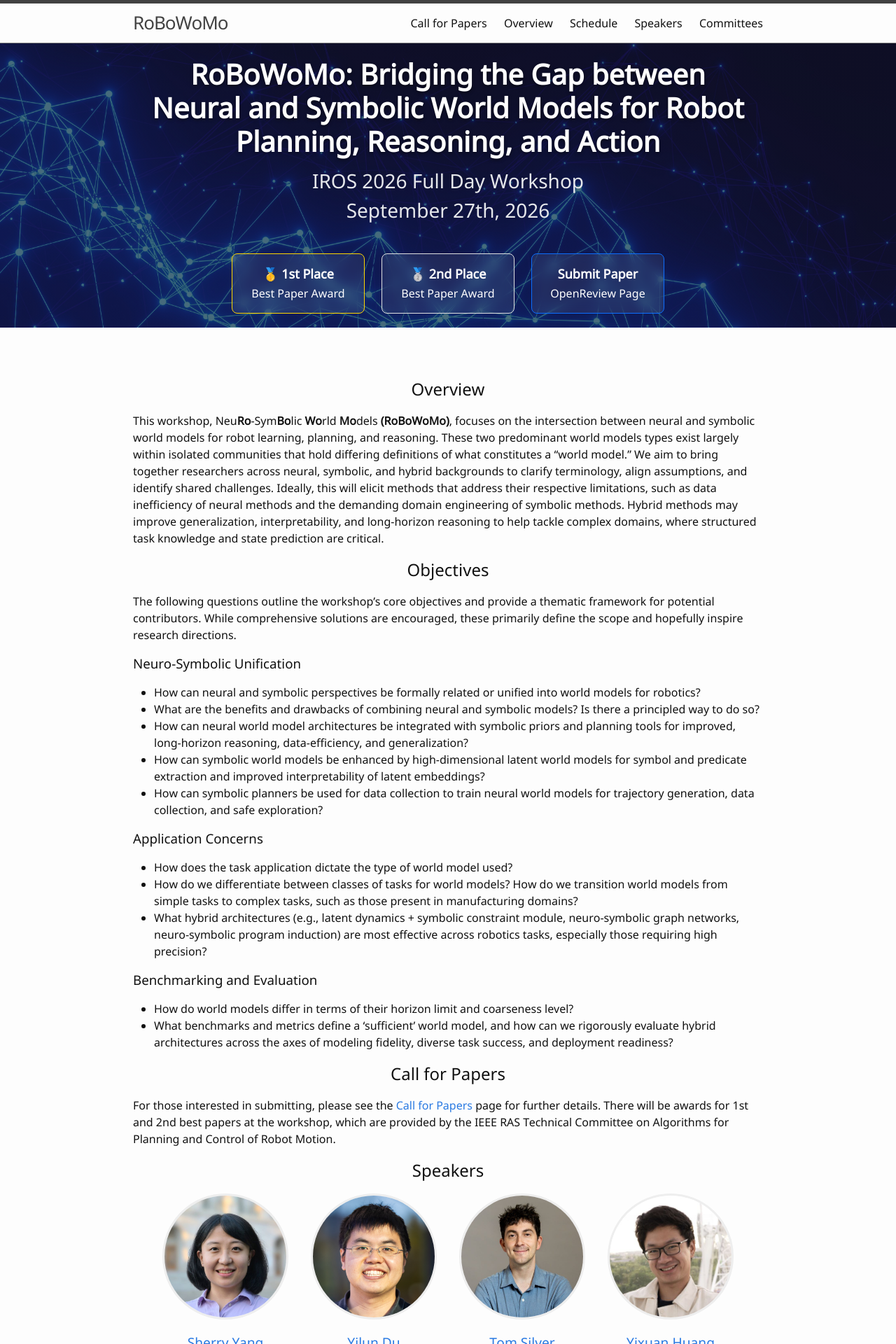
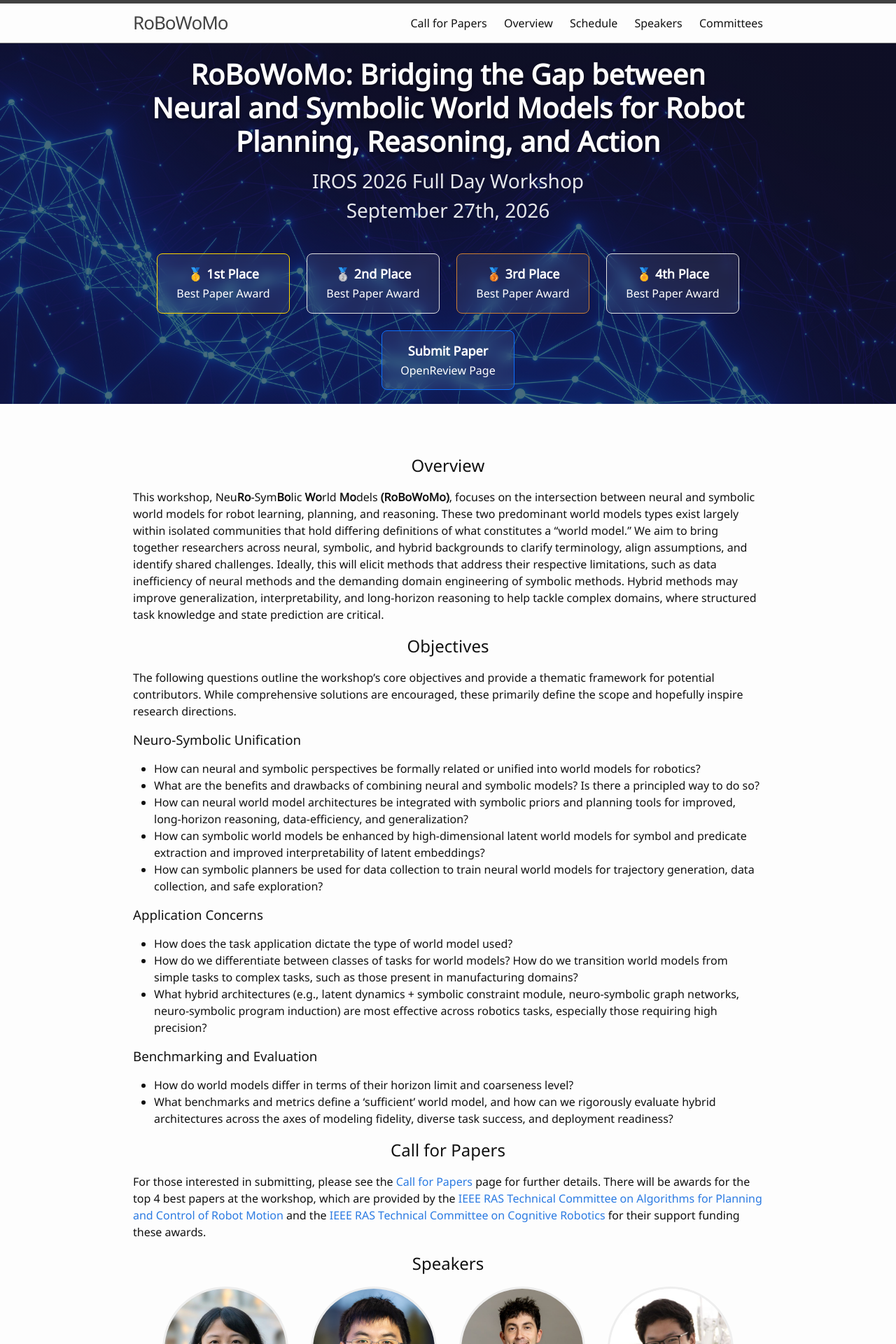
Before and after one commit to worldmodelworkshop/worldmodelworkshop.github.io, a Jekyll site: the page built from index.md, in a window 1280 px wide. Shown: the top 1920 px of the page at 70% size. Built offline with Jekyll 4.4.1, drawn with Linux system fonts in a browser that asks for light colours; some of the changed text lies outside the part shown.

Commit message:
Update sponsor and best paper awards

```diff
--- a/_includes/cfp.html
+++ b/_includes/cfp.html
@@ -29,7 +29,7 @@ We solicit submissions themes in two formats
 **Submission Portal:** Please submit your manuscripts via OpenReview: <a href="https://openreview.net/group?id=IEEE.org/IROS/2026/Workshop/RoBoWoMo#tab-your-consoles">RoBoWoMo Submission</a>.
 
 <h2>Best Paper Awards</h2>
-We will award the 1st and 2nd best papers at the workhop $300 and $200 respectively. These awards can be used to cover expenses for transportation, accomodation, and meals not covered by the conference. Awardees can claim the awards as travel reimbursement through the IEEE Concur system. We thank the IEEE RAS Technical Committee on Algorithms for Planning and Control of Robot Motion for their support funding these awards.
+We will award the top 4 papers at the workshop the following amounts: $300 (1st), $200 (2nd), $150 (3rd), and $100 (4th). These awards can be used to cover expenses for transportation, accomodation, and meals not covered by the conference. Awardees can claim the awards as travel reimbursement through the IEEE Concur system. We thank the <a href="https://www.ieee-ras.org/algorithms-for-planning-and-control-of-robot-motion/">IEEE RAS Technical Committee on Algorithms for Planning and Control of Robot Motion</a> and the <a href="https://www.ieee-ras.org/cognitive-robotics/">IEEE RAS Technical Committee on Cognitive Robotics</a> for their support funding these awards.
 
 <h2>Important Dates</h2>
 To accommodate travel needs (such as visas and funding arrangements), we offer an early submission deadline in addition to the regular (late) one.
--- a/_includes/sponsors.html
+++ b/_includes/sponsors.html
@@ -9,7 +9,23 @@
   <span class="vertical-separator" aria-hidden="true"></span>
 
   <div class="panel-text-col">
-    <h3>IEEE RAS Technical Committee on Algorithms for Planning and Control of Robot Motion</h3>
+    <a href="https://www.ieee-ras.org/algorithms-for-planning-and-control-of-robot-motion/" target="_blank" rel="noopener" aria-label="Visit IEEE TC on Algorithms for Planning and Control of Robot Motion">
+      <h3>IEEE RAS Technical Committee on Algorithms for Planning and Control of Robot Motion</h3>
+    </a>
+  </div>
+
+  <div class="panel-logo-col">
+    <a href="https://www.ieee-ras.org/" target="_blank" rel="noopener" aria-label="Visit IEEE Robotics & Automation Society Homepage">
+      <img src="{{ "/images/ieee_ras_logo.webp" | relative_url }}" alt="IEEE Robotics & Automation Society Logo">
+    </a>
+  </div>
+
+  <span class="vertical-separator" aria-hidden="true"></span>
+
+  <div class="panel-text-col">
+    <a href="https://www.ieee-ras.org/cognitive-robotics/" target="_blank" rel="noopener" aria-label="Visit IEEE TC on Cognitive Robotics">
+      <h3>IEEE RAS Technical Committee on Cognitive Robotics</h3>
+    </a>
   </div>
 
 </div>
--- a/_layouts/default.html
+++ b/_layouts/default.html
@@ -20,6 +20,14 @@
 
           <div class="action-card award-silver">
             <strong>🥈 2nd Place</strong> Best Paper Award
+          </div>
+
+          <div class="action-card award-bronze">
+            <strong>🥉 3rd Place</strong> Best Paper Award
+          </div>
+
+          <div class="action-card award-silver">
+            <strong>🏅 4th Place</strong> Best Paper Award
           </div>
 
           <a href="https://openreview.net/group?id=IEEE.org/IROS/2026/Workshop/RoBoWoMo#tab-your-consoles" class="action-card submit-btn">
--- a/_sass/_banner.scss
+++ b/_sass/_banner.scss
@@ -99,6 +99,10 @@
   border-color: #e0e0e0;
 }
 
+.award-bronze {
+  border-color: #cd7f32;
+}
+
 .submit-btn {
   border-color: #0d6efd;
   cursor: pointer;
--- a/index.md
+++ b/index.md
@@ -9,7 +9,7 @@ hero_subsubtitle: September 27th, 2026
 
 <h2> Call for Papers </h2>
 {: style="text-align: center;"}
-For those interested in submitting, please see the [Call for Papers]({{ site.baseurl }}/call_for_papers/) page for further details. There will be awards for 1st and 2nd best papers at the workshop, which are provided by the IEEE RAS Technical Committee on Algorithms for Planning and Control of Robot Motion.
+For those interested in submitting, please see the [Call for Papers]({{ site.baseurl }}/call_for_papers/) page for further details. There will be awards for the top 4 best papers at the workshop, which are provided by the <a href="https://www.ieee-ras.org/algorithms-for-planning-and-control-of-robot-motion/">IEEE RAS Technical Committee on Algorithms for Planning and Control of Robot Motion</a> and the <a href="https://www.ieee-ras.org/cognitive-robotics/">IEEE RAS Technical Committee on Cognitive Robotics</a> for their support funding these awards.
 
 <h2> Speakers </h2>
 {: style="text-align: center;"}
```
